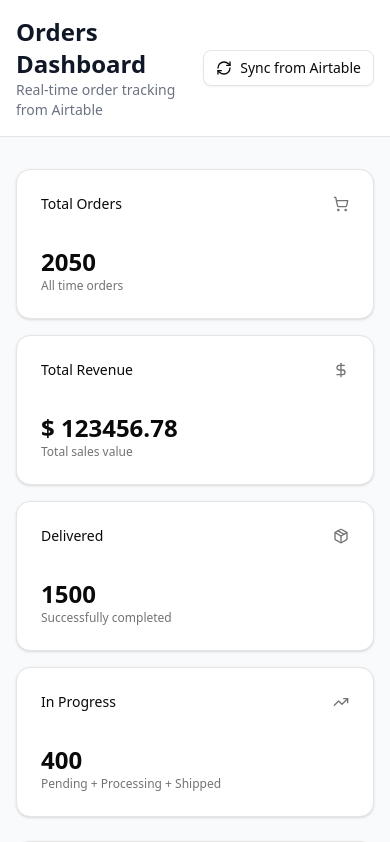
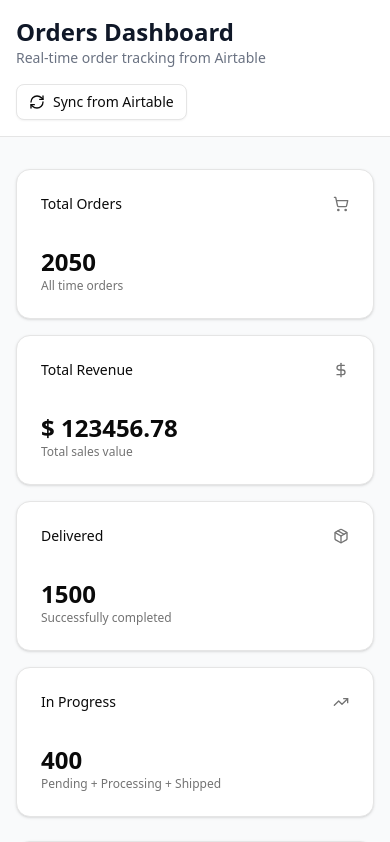
Before and after one commit to resonance/airtable-orders-dashboard-assessment, a React app in the folder frontend/: page / in a window 390 px wide. Shown: the top 842 px of the page. Built offline with nearby package versions, Linux system fonts and the light colour scheme; the HTML template or start-up script is replaced by a standard one.

Commit message:
fix(frontend): improve header responsiveness
- Add flex-wrap to header container for better mobile layout
- Include gap-4 for consistent spacing between wrapped elements

```diff
--- a/frontend/src/components/Header.tsx
+++ b/frontend/src/components/Header.tsx
@@ -5,7 +5,7 @@
   return (
     <header className="border-b bg-white">
       <div className="container mx-auto px-4 py-4">
-        <div className="flex items-center justify-between">
+        <div className="flex items-center justify-between flex-wrap gap-4">
           <div>
             <h1 className="text-2xl font-bold text-gray-900">
               Orders Dashboard
```
